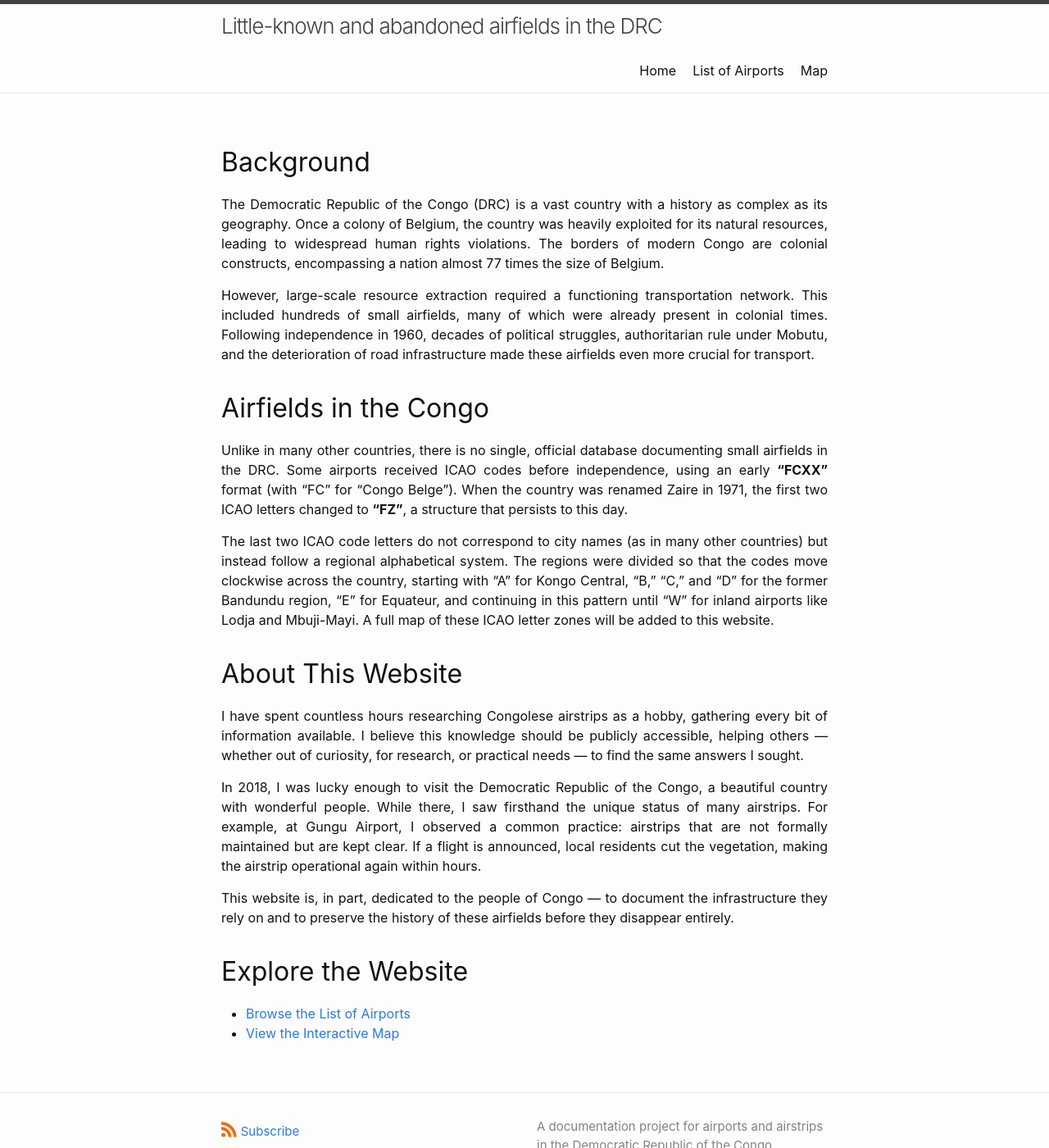
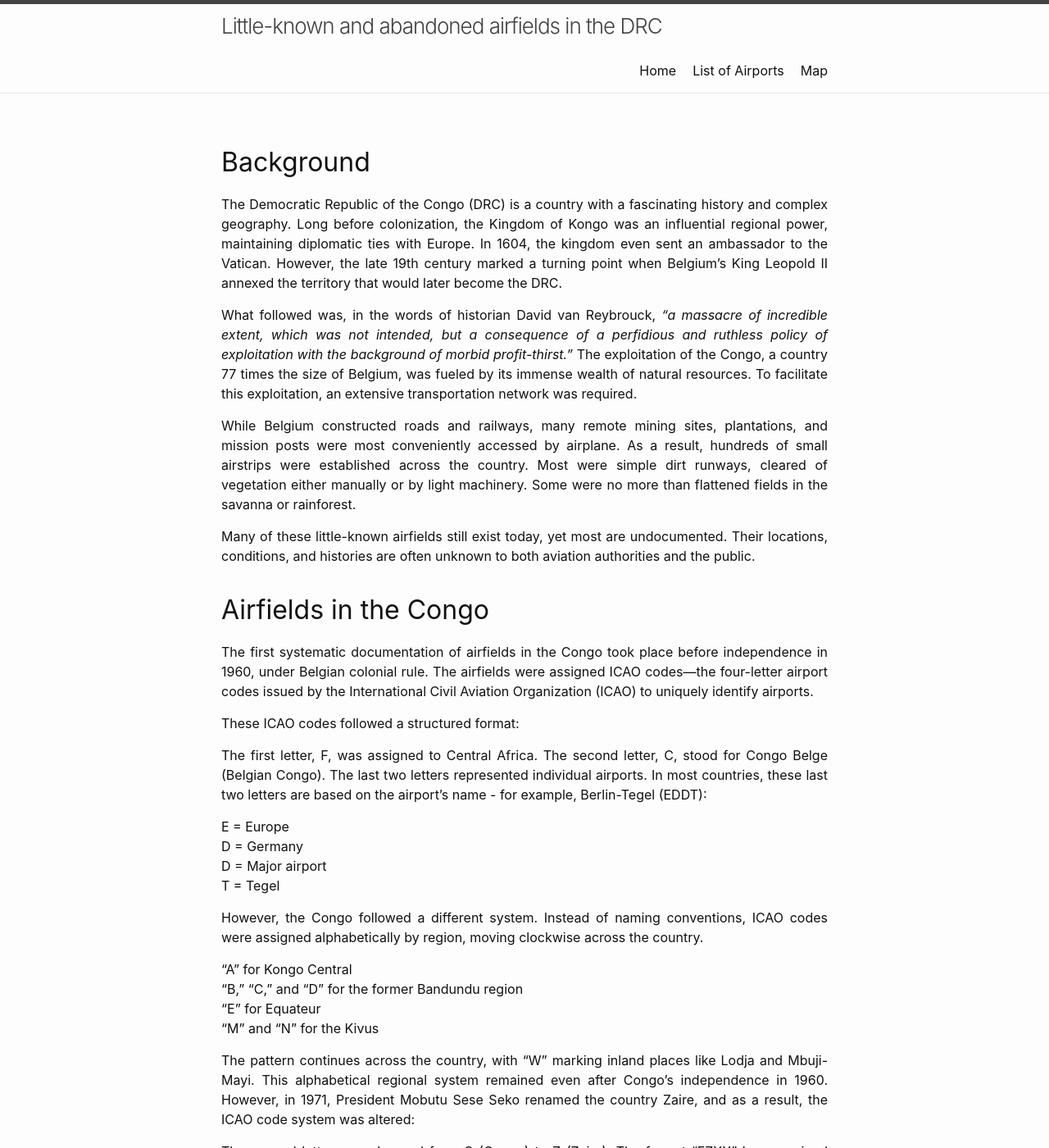
Before and after one commit to ian727/congo-airfields, a Jekyll site: the page built from index.md, in a window 1280 px wide and 1400 px high. Shown: the whole window at 82% size. Built offline with Jekyll 4.4.1, drawn with Linux system fonts in a browser that asks for light colours; some of the changed text lies outside the part shown.

Commit message:
Update index.md

```diff
--- a/index.md
+++ b/index.md
@@ -6,15 +6,60 @@
 
 ## Background
 
-The Democratic Republic of the Congo (DRC) is a vast country with a history as complex as its geography. Once a colony of Belgium, the country was heavily exploited for its natural resources, leading to widespread human rights violations. The borders of modern Congo are colonial constructs, encompassing a nation almost 77 times the size of Belgium.
+The Democratic Republic of the Congo (DRC) is a country with a fascinating history and complex geography. Long before colonization, the Kingdom of Kongo was an influential regional power, maintaining diplomatic ties with Europe. In 1604, the kingdom even sent an ambassador to the Vatican. However, the late 19th century marked a turning point when Belgium’s King Leopold II annexed the territory that would later become the DRC.
 
-However, large-scale resource extraction required a functioning transportation network. This included hundreds of small airfields, many of which were already present in colonial times. Following independence in 1960, decades of political struggles, authoritarian rule under Mobutu, and the deterioration of road infrastructure made these airfields even more crucial for transport.
+What followed was, in the words of historian David van Reybrouck, *"a massacre of incredible extent, which was not intended, but a consequence of a perfidious and ruthless policy of exploitation with the background of morbid profit-thirst."* The exploitation of the Congo, a country 77 times the size of Belgium, was fueled by its immense wealth of natural resources. To facilitate this exploitation, an extensive transportation network was required.
+
+While Belgium constructed roads and railways, many remote mining sites, plantations, and mission posts were most conveniently accessed by airplane. As a result, hundreds of small airstrips were established across the country. Most were simple dirt runways, cleared of vegetation either manually or by light machinery. Some were no more than flattened fields in the savanna or rainforest.
+
+Many of these little-known airfields still exist today, yet most are undocumented. Their locations, conditions, and histories are often unknown to both aviation authorities and the public.
 
 ## Airfields in the Congo
 
-Unlike in many other countries, there is no single, official database documenting small airfields in the DRC. Some airports received ICAO codes before independence, using an early **"FCXX"** format (with "FC" for "Congo Belge"). When the country was renamed Zaire in 1971, the first two ICAO letters changed to **"FZ"**, a structure that persists to this day.
+The first systematic documentation of airfields in the Congo took place before independence in 1960, under Belgian colonial rule. The airfields were assigned ICAO codes—the four-letter airport codes issued by the International Civil Aviation Organization (ICAO) to uniquely identify airports.
 
-The last two ICAO code letters do not correspond to city names (as in many other countries) but instead follow a regional alphabetical system. The regions were divided so that the codes move clockwise across the country, starting with "A" for Kongo Central, "B," "C," and "D" for the former Bandundu region, "E" for Equateur, and continuing in this pattern until "W" for inland airports like Lodja and Mbuji-Mayi. A full map of these ICAO letter zones will be added to this website.
+These ICAO codes followed a structured format:
+
+The first letter, F, was assigned to Central Africa.
+The second letter, C, stood for Congo Belge (Belgian Congo).
+The last two letters represented individual airports.
+In most countries, these last two letters are based on the airport’s name - for example, Berlin-Tegel (EDDT):
+
+E = Europe
+D = Germany
+D = Major airport
+T = Tegel
+
+However, the Congo followed a different system. Instead of naming conventions, ICAO codes were assigned alphabetically by region, moving clockwise across the country.
+
+"A" for Kongo Central
+"B," "C," and "D" for the former Bandundu region
+"E" for Equateur
+"M" and "N" for the Kivus
+
+The pattern continues across the country, with "W" marking inland places like Lodja and Mbuji-Mayi.
+This alphabetical regional system remained even after Congo’s independence in 1960. However, in 1971, President Mobutu Sese Seko renamed the country Zaire, and as a result, the ICAO code system was altered:
+
+The second letter was changed from C (Congo) to Z (Zaire).
+The format "FZXX" has remained unchanged ever since, even though Zaire itself ceased to exist in 1997.
+For example, Kinshasa N'Djili International Airport was assigned the code FZAA:
+
+F = Central Africa
+Z = Zaire (formerly C for Congo)
+A = Geographic region around Kinshasa & Kongo Central
+A = Assigned letter with no special meaning
+
+## Codes, Coordinates, and Mysteries
+
+Today, 286 airports in the Congo have an official ICAO code, yet hundreds more exist without any formal registration. The lack of an official database for small airstrips makes documentation difficult. Even among those that do have ICAO codes, many have been abandoned for decades, and their actual locations remain unclear.
+
+Here are some examples illustrating this:
+
+Bikoro Airport (FZBC) appears in the ICAO register, yet Bikoro has never had an airport - a fact confirmed by old maps and, most importantly, even local sources.
+Konde Airport (FZAU) exists in databases, but if you visit its given coordinates, all you find is forest and farmland. However, an old map proves that the airstrip once existed - though no trace remains.
+Gandajika Airport (FZWC) is another mystery. At the officially listed coordinates, no airstrip can be seen. But analyzing old maps and comparing them with historic satellite imagery reveals the correct location some kilometers away, and: the faint traces of a long-abandoned runway.
+
+The Congo’s aviation records are filled with similar discrepancies - where runways exist without documentation, and documented runways no longer exist.
 
 ## About This Website
 
```
